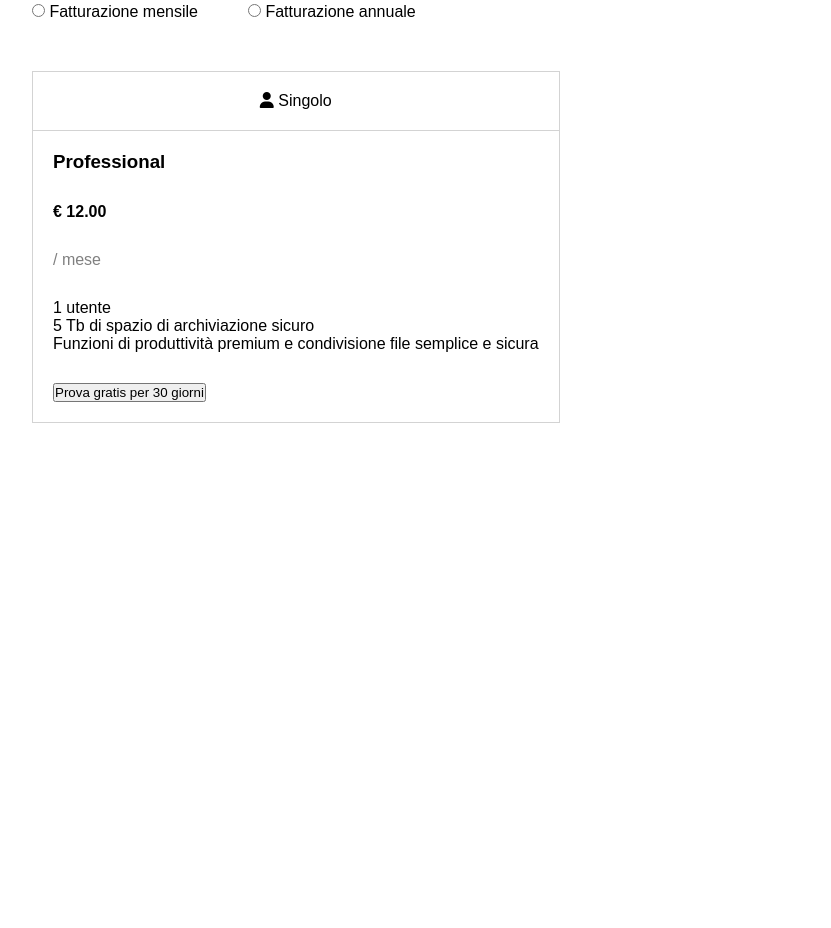
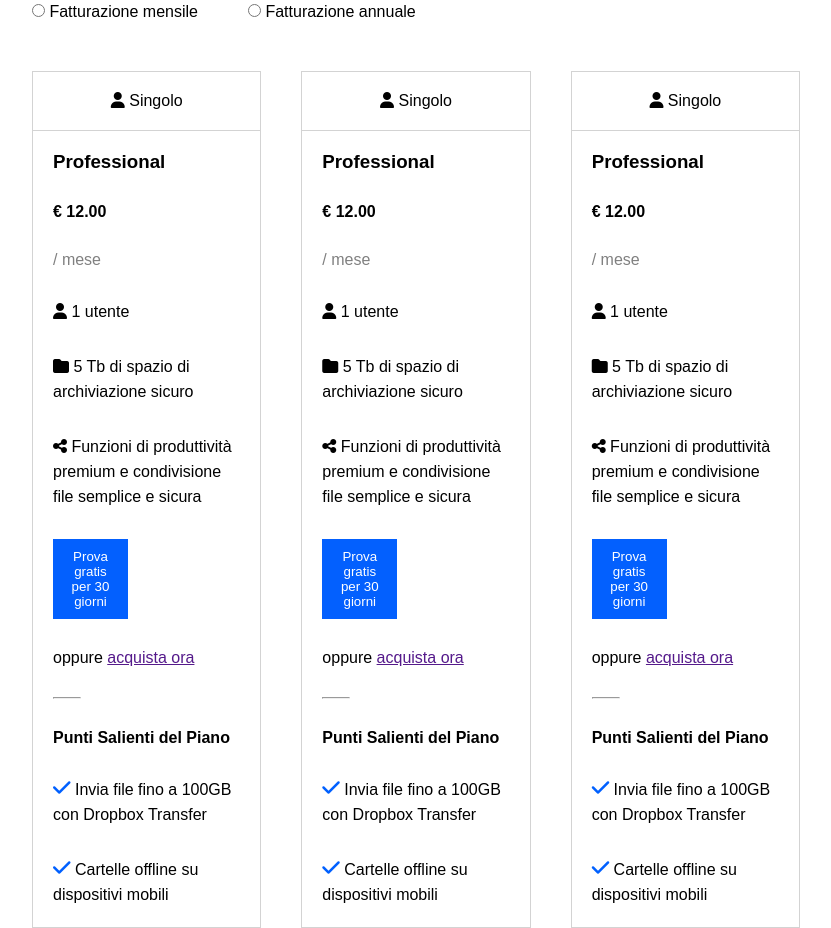
Before and after one commit to CarmeloZiino/htmlcss-dropbox, a plain HTML site: page index.html in a window 1280 px wide. Shown: the part 1219-2147 px from the top of the page, without its empty margins (224-1055 px from the left). Before the commit the page ends 1642 px from the top, so only its background shows below. Drawn offline with Linux system fonts and the light colour scheme.

Commit message:
Impostate Tutte le colonne del blocco 2 (da correggere)

```diff
--- a/css/style.css
+++ b/css/style.css
@@ -123,9 +123,13 @@ figure > img {
 
 .plane {
   display: flex;
+  gap: 40px;
 }
 
-.column-1 {
+
+.column-1,
+.column-2,
+.column-3 {
   border: 1px solid lightgrey;
 }
 
@@ -134,13 +138,11 @@ figure > img {
   border-bottom: 1px solid lightgrey;
   padding: 20px;
 }
-.plane-bottom{
+.plane-bottom {
   display: flex;
   flex-direction: column;
-    gap:30px;
+  gap: 30px;
   padding: 20px;
-
-
 }
 
 .column-1 > h3 {
@@ -154,3 +156,37 @@ figure > img {
 .cadence {
   color: gray;
 }
+
+.functions {
+  display: flex;
+  flex-direction: column;
+  gap: 30px;
+line-height: 25px;
+}
+
+.column-button {
+  display: flex;
+  flex-direction: column;
+  gap: 30px;
+}
+
+.trial-free {
+  background-color: #0360fe;
+  color: white;
+  border: none;
+  padding: 10px;
+  width: 40%;
+}
+
+hr {
+  width: 15%;
+}
+
+.plane-bottom>span{
+    line-height: 25px;
+}
+
+span > i {
+  color: #0060ff;
+  font-size: 15pt;
+}
--- a/index.html
+++ b/index.html
@@ -98,26 +98,99 @@
 
         <div class="functions">
 
-          <p>1 utente</p>
-          <p>5 Tb di spazio di archiviazione sicuro</p>
-          <p>Funzioni di produttività premium e condivisione file semplice e sicura</p>
+          <p><i class="fa-solid fa-user"></i> 1 utente</p>
+          <p><i class="fa-solid fa-folder"></i> 5 Tb di spazio di archiviazione sicuro</p>
+          <p><i class="fa-solid fa-share-nodes"></i> Funzioni di produttività premium e condivisione file semplice e sicura</p>
 
         </div>
 
-        <div>
+        <div class="column-button">
           <button class="trial-free">Prova gratis per 30 giorni</button>
+          <p>oppure <a href=""> acquista ora</a> </p>
         </div>
+        <hr>
 
+        <h4>Punti Salienti del Piano</h4>
 
+          <span><i class="fa-solid fa-check"></i> Invia file fino a 100GB con Dropbox Transfer</span>
+          <span><i class="fa-solid fa-check"></i> Cartelle offline su dispositivi mobili</span>
 
       </div>
 
 
+    </div>
+    <div class="column-2">
+        <div class="typology">
+        <i class="fa-solid fa-user"></i>
+        <span>Singolo</span>
+      </div>
 
 
+      <div class="plane-bottom">
+        <h3>Professional</h3>
+        <p class="price">&euro; 12.00</p>
+        <p class="cadence">/ mese</p>
+
+
+        <div class="functions">
+
+          <p><i class="fa-solid fa-user"></i> 1 utente</p>
+          <p><i class="fa-solid fa-folder"></i> 5 Tb di spazio di archiviazione sicuro</p>
+          <p><i class="fa-solid fa-share-nodes"></i> Funzioni di produttività premium e condivisione file semplice e sicura</p>
+
+        </div>
+
+        <div class="column-button">
+          <button class="trial-free">Prova gratis per 30 giorni</button>
+          <p>oppure <a href=""> acquista ora</a> </p>
+        </div>
+        <hr>
+
+        <h4>Punti Salienti del Piano</h4>
+
+          <span><i class="fa-solid fa-check"></i> Invia file fino a 100GB con Dropbox Transfer</span>
+          <span><i class="fa-solid fa-check"></i> Cartelle offline su dispositivi mobili</span>
+
+      </div>
+
     </div>
-    <div class="column-2"></div>
-    <div class="column-3"></div>
+
+
+    <div class="column-3">
+        <div class="typology">
+        <i class="fa-solid fa-user"></i>
+        <span>Singolo</span>
+      </div>
+
+
+      <div class="plane-bottom">
+        <h3>Professional</h3>
+        <p class="price">&euro; 12.00</p>
+        <p class="cadence">/ mese</p>
+
+
+        <div class="functions">
+
+          <p><i class="fa-solid fa-user"></i> 1 utente</p>
+          <p><i class="fa-solid fa-folder"></i> 5 Tb di spazio di archiviazione sicuro</p>
+          <p><i class="fa-solid fa-share-nodes"></i> Funzioni di produttività premium e condivisione file semplice e sicura</p>
+
+        </div>
+
+        <div class="column-button">
+          <button class="trial-free">Prova gratis per 30 giorni</button>
+          <p>oppure <a href=""> acquista ora</a> </p>
+        </div>
+        <hr>
+
+        <h4>Punti Salienti del Piano</h4>
+
+          <span><i class="fa-solid fa-check"></i> Invia file fino a 100GB con Dropbox Transfer</span>
+          <span><i class="fa-solid fa-check"></i> Cartelle offline su dispositivi mobili</span>
+
+      </div>
+
+    </div>
 
 
 
```
Lines whose indentation alone changed are shown as unchanged.
